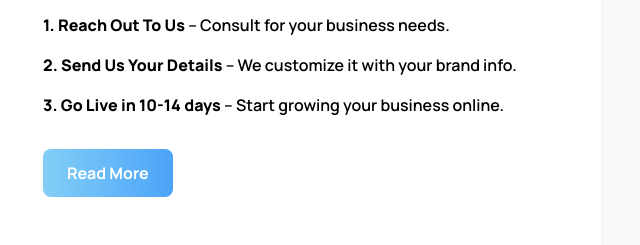
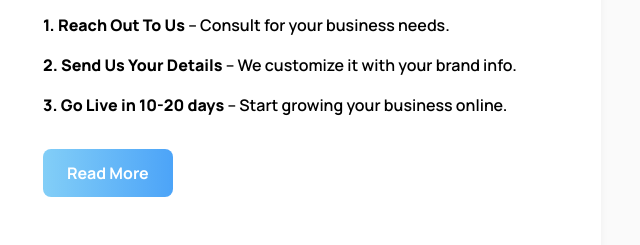
Before and after one commit to Chocolat-papii/smconnect, a plain HTML site: page index.html in a window 1280 px wide. Shown: the part 1349-1594 px from the top of the page, 609-1249 px from the left. Drawn offline with nearby package versions, Linux system fonts and the light colour scheme.

Commit message:
site update Feb2025

```diff
--- a/index.html
+++ b/index.html
@@ -173,7 +173,7 @@
                     </p>
                     <p><strong>2. Send Us Your Details</strong> – We customize it with your brand info.
                     </p>
-                    <p><strong>3. Go Live in 10-14 days</strong> – Start growing your business online.
+                    <p><strong>3. Go Live in 10-20 days</strong> – Start growing your business online.
                     </p>
                     <a href="services.html#workprocess" class="btn btn-x mt-3">
                         Read More
```
